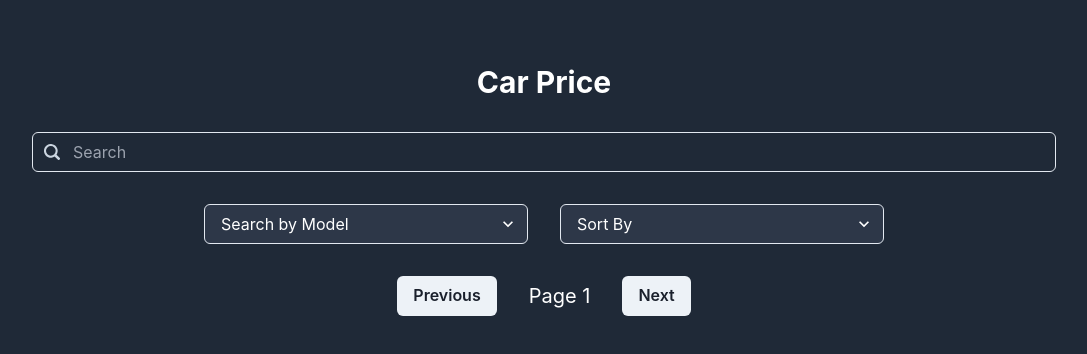
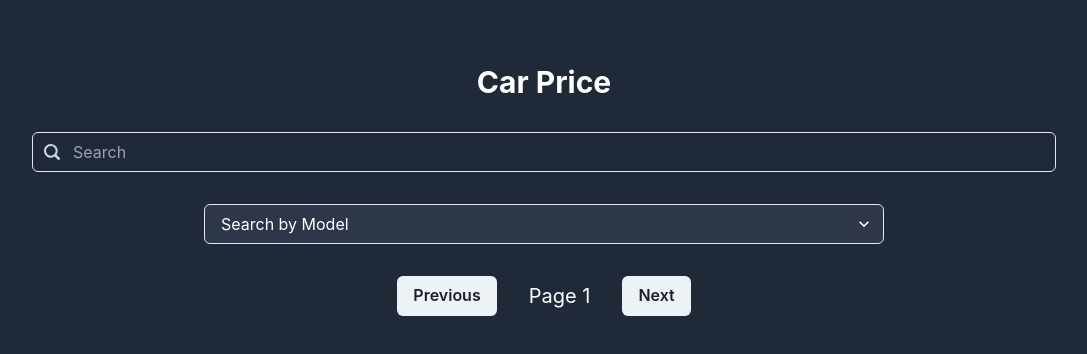
Before and after one commit to DaveTobing/semweb-fe, a React (Create React App) app: page / in a window 1280 px wide. Shown: the top 354 px of the page, without its empty margins (96-1183 px from the left). Built offline with nearby package versions, Linux system fonts and the light colour scheme.

Commit message:
delete drop down sort by option

```diff
--- a/src/pages/Landingpage.jsx
+++ b/src/pages/Landingpage.jsx
@@ -22,7 +22,7 @@ const Landingpage = () => {
     const [currentPage, setCurrentPage] = useState(1);
 
     const [isLoading, setIsLoading] = useState(false);
-    const [sortOption, setSortOption] = useState('');
+
 
     const closeModal = () => {
         setSearchParams({ search: query })
@@ -36,31 +36,12 @@ const Landingpage = () => {
         setCardData([]);
         setSearchParams();
         setCurrentPage(1);
-        setSortOption('');
     }, [selectedSearchType]);
 
 
     useEffect(() => {
         fetchPageData();
     }, [currentPage]);
-
-    useEffect(() => {
-        const sortData = (data, option) => {
-            switch (option) {
-                case 'High':
-                    return [...data].sort((a, b) => parseFloat(b.price.value) - parseFloat(a.price.value));
-                case 'Low':
-                    return [...data].sort((a, b) => parseFloat(a.price.value) - parseFloat(b.price.value));
-                default:
-                    return data;
-            }
-        };
-
-        // Apply sorting
-        const sortedData = sortData(cardData, sortOption);
-        setCardData(sortedData);
-    }, [sortOption, cardData]);
-
 
 
     const handleDescriptionClick = (id) => {
@@ -229,22 +210,6 @@ const Landingpage = () => {
                     <option value='priceRange'>Search by Price Range</option>
                     <option value='Category'>Search by Category</option>
                 </Select>
-                <Select
-                      placeholder='Sort By'
-                      value={sortOption}
-                      onChange={(e) => setSortOption(e.target.value)}
-                      color='white'
-                      sx={{
-                          bg: 'gray.700',
-                          '& > option': {
-                              bg: 'gray.700',
-                          },
-                      }}
-
-                      className={'text-textcolor-750 hover:cursor-pointer'}>
-                          <option value=  "High">Price: High-Low</option>
-                          <option value = "Low">Price: Low-high</option>
-                </Select>
             </div>
 
             <div className='flex flex-row items-center justify-center pt-8 gap-8'>
@@ -265,7 +230,7 @@ const Landingpage = () => {
             <div className='bg-gray-800 flex px-32 mt-10 h-4/6 overflow-y-auto'>
                 <SimpleGrid columns={4} spacing={10}>
                         {cardData.map((card) => (
-                            <Card key={extractIdFromUrl(card.CarID.value)} height='200px' width='300px'>
+                            <Card key={extractIdFromUrl(card.CarID.value)} height='200px' width='350px'>
                                 <CardHeader>
                                     <Heading size='md'>Id: {extractIdFromUrl(card.CarID.value)}</Heading>
                                 </CardHeader>
```
